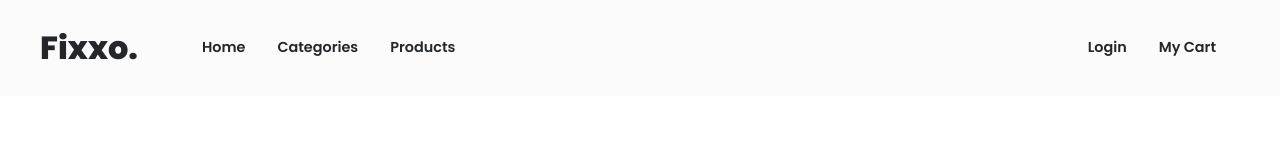
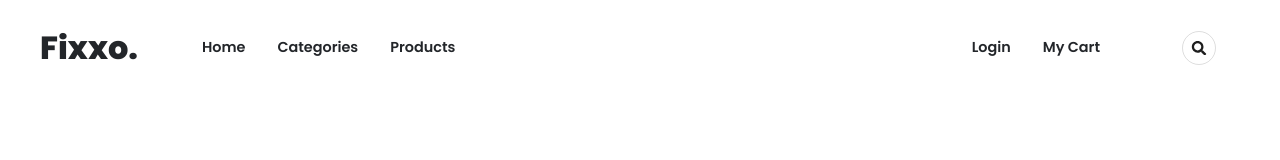
Before and after one commit to Fredrik-Nystrand/brupp-b-fixxo, a React (Create React App) app: page / in a window 1280 px wide. Shown: the top 160 px of the page. Built offline with nearby package versions, Linux system fonts and the light colour scheme.

Commit message:
Navbar la till search-knapp

```diff
--- a/src/components/Navbar/Navbar.jsx
+++ b/src/components/Navbar/Navbar.jsx
@@ -1,19 +1,25 @@
 import React from 'react'
 import styles from './Navbar.module.css'
+import { FaSearch } from 'react-icons/fa';
 
 const Navbar = () => {
   return (
     <div className={`${styles.navbar}`}>
       <div className={`${styles.dflex}`}>
           <div className={`${styles.navlinks_left}`}>
-        <h2 className={`${styles.logo}`}>Fixxo.</h2>
-            <li className={`${styles.links}`}>Home</li>
-            <li className={`${styles.links}`}>Categories</li>
-            <li className={`${styles.links}`}>Products</li>
+            <h2 className={`${styles.logo}`}>Fixxo.</h2>
+              <li className={`${styles.links}`}>Home</li>
+              <li className={`${styles.links}`}>Categories</li>
+              <li className={`${styles.links}`}>Products</li>
         </div>
         <div className={`${styles.navlinks_right}`}>
           <li className={`${styles.links}`}>Login</li>
           <li className={`${styles.links}`}>My Cart</li>
+          <div className={`${styles.links}`}>
+            <button className={`${styles.btn_search}`}><FaSearch className={`${styles.fa_search}`}/></button>
+            <input type="text" className={`${styles.input_search}`} placeholder="Type to Search..."></input>
+          </div>
+
         </div>
       </div>
     </div>
--- a/src/components/Navbar/Navbar.module.css
+++ b/src/components/Navbar/Navbar.module.css
@@ -1,7 +1,7 @@
 
 
 .navbar {
-    background-color: #fbfbfb;
+    background-color: white;
     position: fixed;
     width: 100%;
     list-style: none;
@@ -42,8 +42,85 @@
     font-size: .9rem;
     font-weight: 600;
     margin-left: 2rem;
+    display: flex;
+    align-items: center;
+    flex-direction: row-reverse;
 }
 .links:hover{
     cursor: pointer;
     color: rgba(250, 55, 21, 0.734);
 }
+
+/* Search Button */
+
+.search_box{
+    width: fit-content;
+    height: fit-content;
+    position: relative;
+
+}
+
+.input_search{
+    height: 50px;
+    width: 50px;
+    border-style: none;
+    padding: 10px;
+    font-size: 18px;
+    letter-spacing: 2px;
+    outline: none;
+    border-radius: 25px;
+    transition: all .5s ease-in-out;
+    background-color: white;
+    padding-right: 40px;
+    color:rgb(0, 0, 0);
+    display: flex;
+    align-items: center;
+  }
+  .input_search::placeholder{
+    color:rgba(0, 0, 0, 0.5);
+    font-size: .7rem;
+    letter-spacing: 2px;
+    font-weight: 400;
+  }
+  .btn_search{
+    border-style: none;
+    font-size: 20px;
+    font-weight: bold;
+    outline: none;
+    cursor: pointer;
+    border: 1px solid rgba(0, 0, 0, 0.134);
+    border-radius: 50%;
+    color: #ffffff;
+    background-color: transparent;
+    pointer-events: painted;
+
+  }
+  .fa_search{
+    height: .9rem;
+    color: rgb(29, 29, 29);
+
+
+  }
+  .btn_search:focus ~ .input_search{
+    width: 200px;
+    height: 2rem;
+    font-size: .8rem;
+    font-weight: 500;
+    border-radius: 50px;
+    background-color: rgba(199, 199, 199, 0.045);
+    border-bottom: 1px solid rgba(0, 0, 0, 0.322);
+    transition: all 500ms cubic-bezier(0.110, 0.35, 2);
+  }
+  .input_search:focus {
+    font-display:inherit ;
+    font-size: .8rem;
+    height: 2rem;
+    font-weight: 500;
+    width: 200px;
+    border: radius 0px;
+    background-color: rgba(199, 199, 199, 0.045);
+    border: 1px solid rgba(29, 28, 28, 0.194);
+    transition: all 500ms cubic-bezier(0, 0.110, 0.35, 2);
+  }
+
+/*  Search Button end */
```
